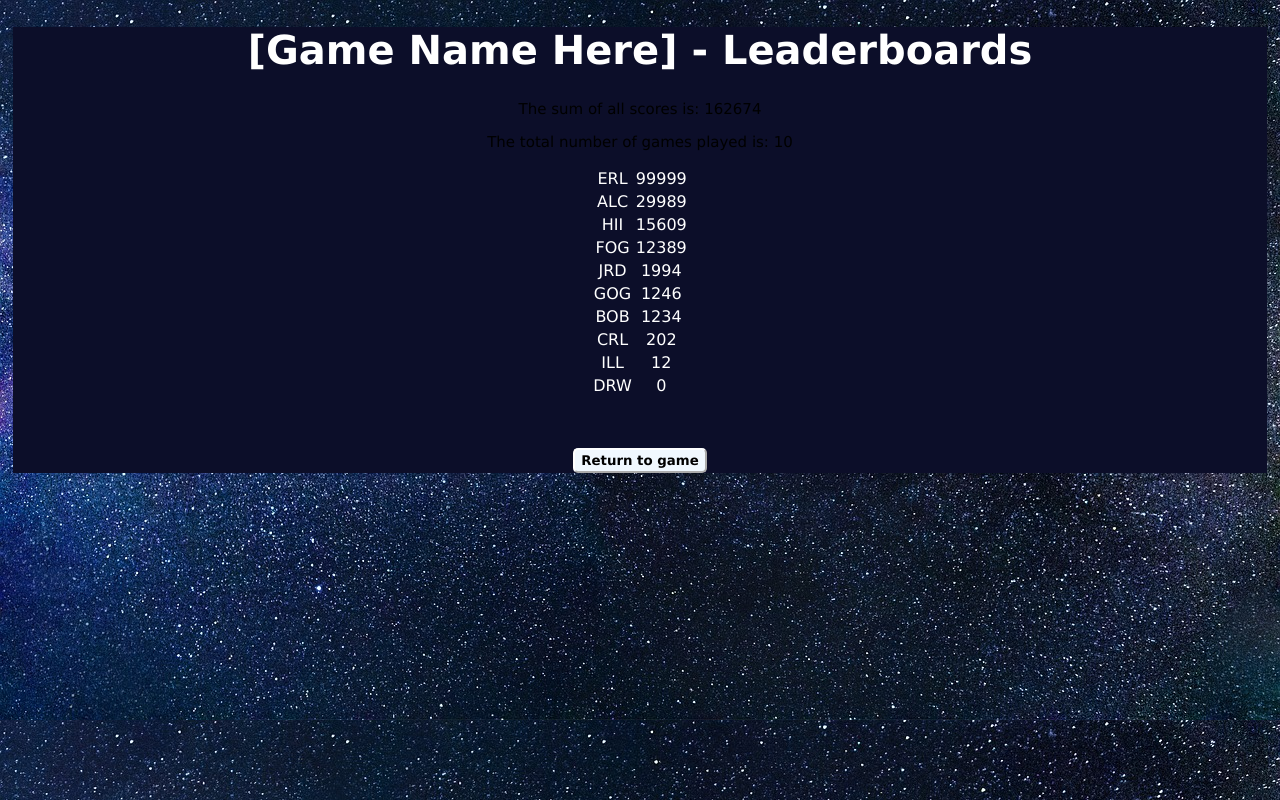
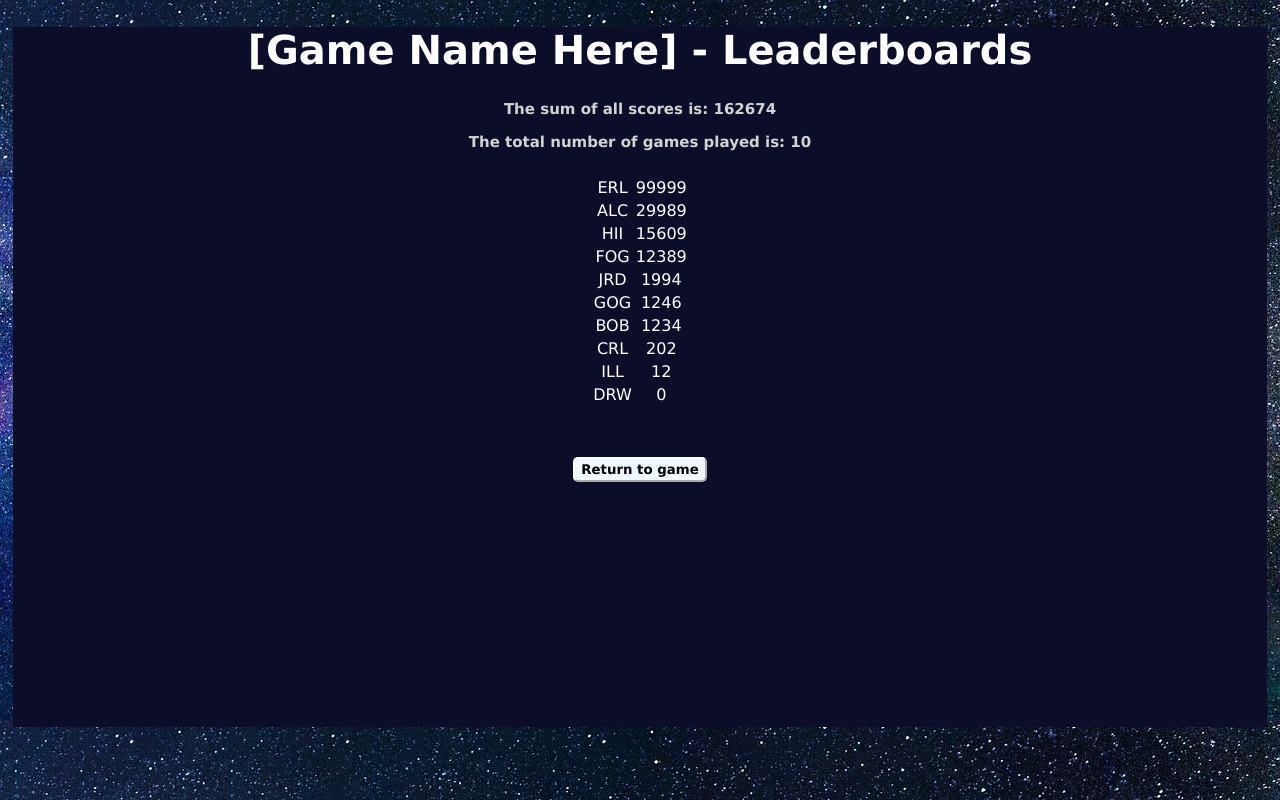
Before and after one commit to aidancrouthamel/CS253-Game-Project, a Flask app: page /leaderboard in a window 1280 px wide. Run offline with Flask 3, Linux system fonts and the light colour scheme; data comes from the database, SQL or seed files in the repository; some libraries are stand-ins or nearby versions.

Commit message:
More tweaking to formatting

```diff
--- a/static/styles.css
+++ b/static/styles.css
@@ -1,13 +1,16 @@
 html{
   background-image: url(https://github.com/aidancrouthamel/CS253-Game-Project/blob/main/assets/site-border.jpg?raw=true);
+
 }
 
 body {
   background-color: #0C0E29;
   font-family: verdana;
 
-  margin-top: 2%;
-  margin-bottom: 2%;
+  height: 700px;
+
+  margin-top: 1%;
+  margin-bottom: 1%;
   margin-left: 1%;
   margin-right: 1%;
 }
--- a/templates/full_leaderboard.html
+++ b/templates/full_leaderboard.html
@@ -14,8 +14,10 @@
 </h1>
 
 <div>
+  <h2>
   <p> The sum of all scores is: {{ total_score[0][0] }} </p>
   <p> The total number of games played is: {{ total_games[0][0] }} </p>
+  </h2>
 </div>
 
 <div class = "table">
```
